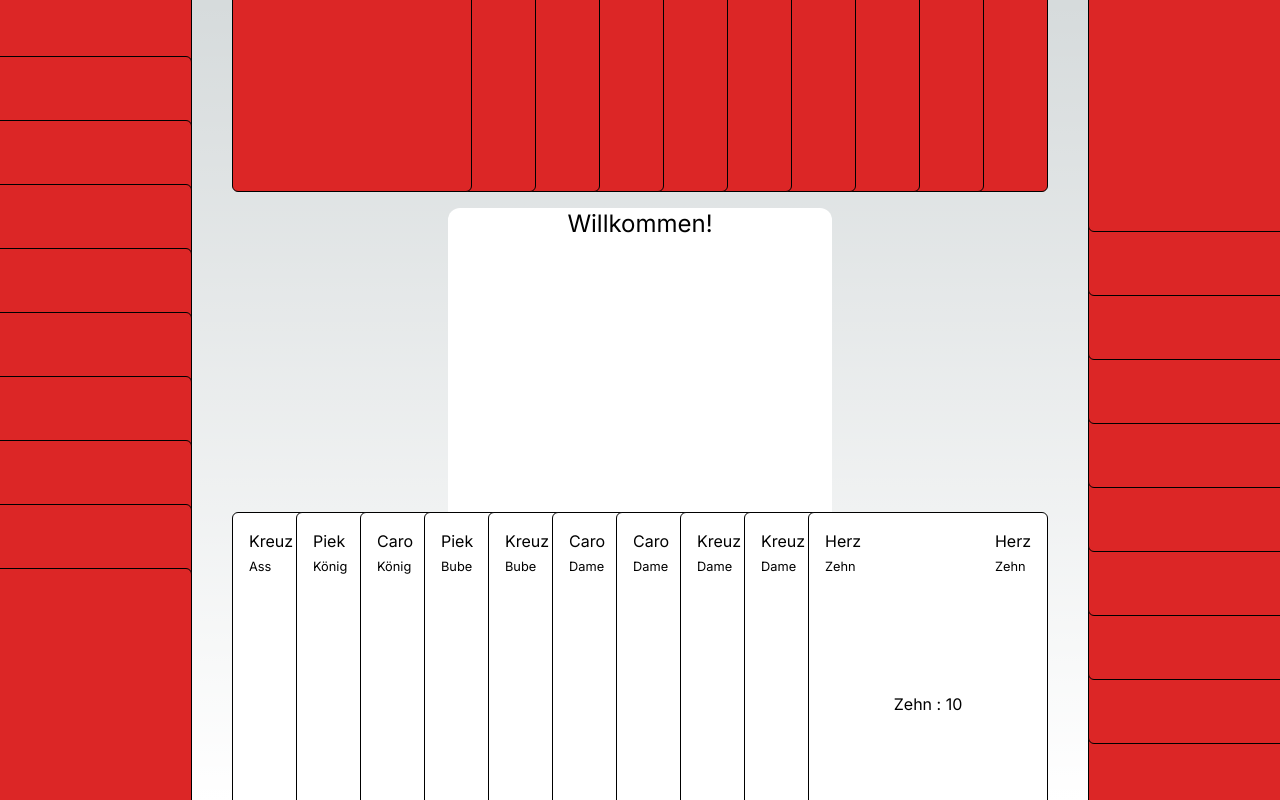
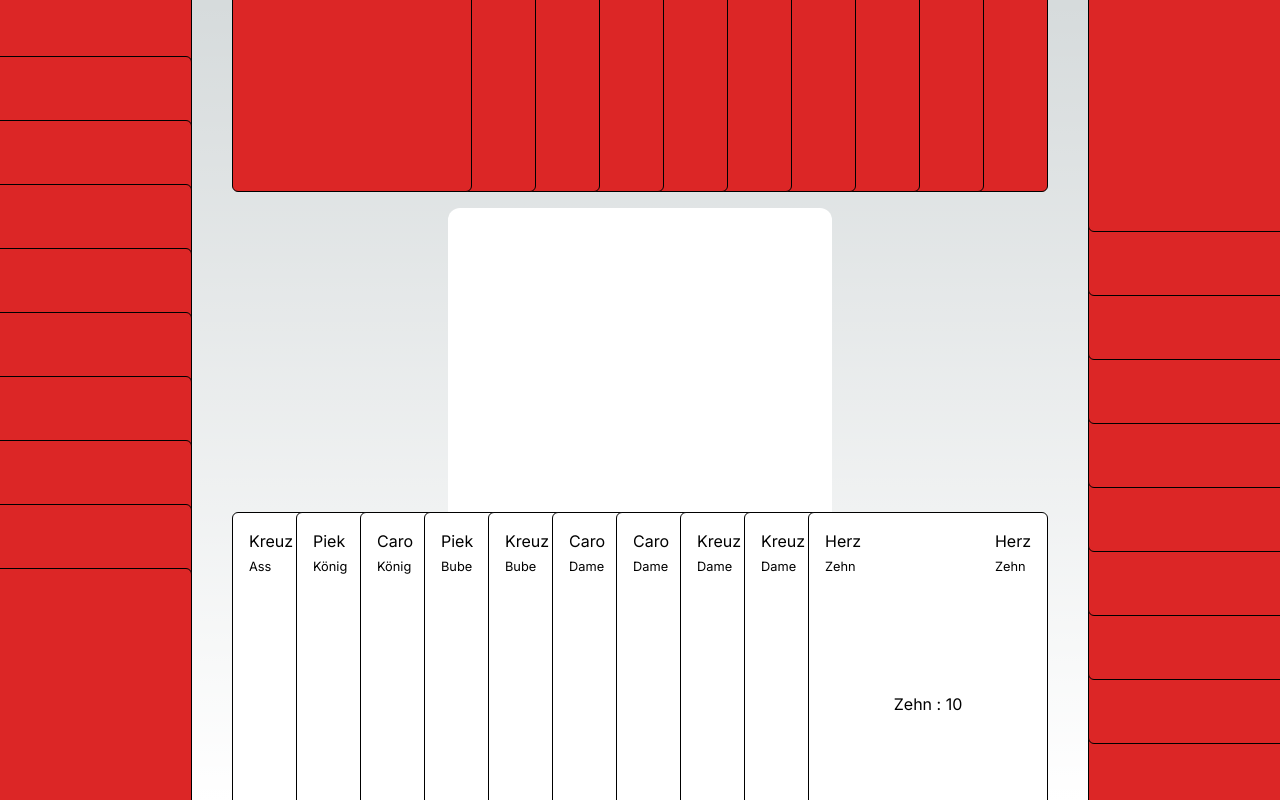
Before and after one commit to j-toscani/doppelkopf, a Next.js app: page / in a window 1280 px wide. Built offline with nearby package versions, Linux system fonts and the light colour scheme.

Commit message:
feat: add mocked test

```diff
--- a/components/PlayField.tsx
+++ b/components/PlayField.tsx
@@ -20,7 +20,6 @@ export const PlayField: FC<{
       <PlayerHand cards={a} />
     </div>
     <div className="w-96 aspect-square bg-white rounded-xl m-auto">
-     <h1 className="text-2xl text-black text-center" > Willkommen! </h1>
     </div>
   </div>
 );
--- a/tsconfig.json
+++ b/tsconfig.json
@@ -22,6 +22,6 @@
       "@/*": ["./src/*"]
     }
   },
-  "include": ["next-env.d.ts", "**/*.ts", "**/*.tsx", ".next/types/**/*.ts"],
+  "include": ["next-env.d.ts", "**/*.ts", "**/*.tsx", ".next/types/**/*.ts", "./types.d.ts"],
   "exclude": ["node_modules"]
 }
```
Also changed, not shown: 1 other file (tests, documents, lock files or other folders).
